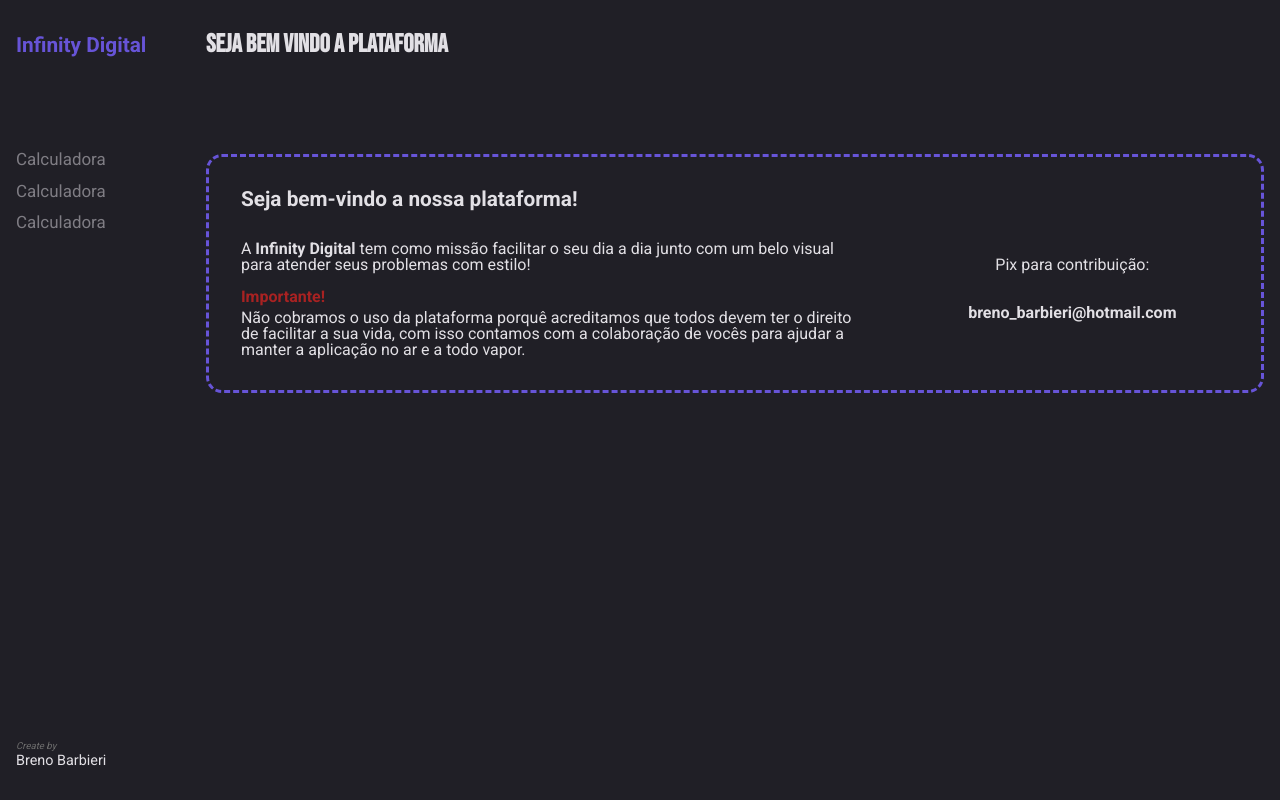
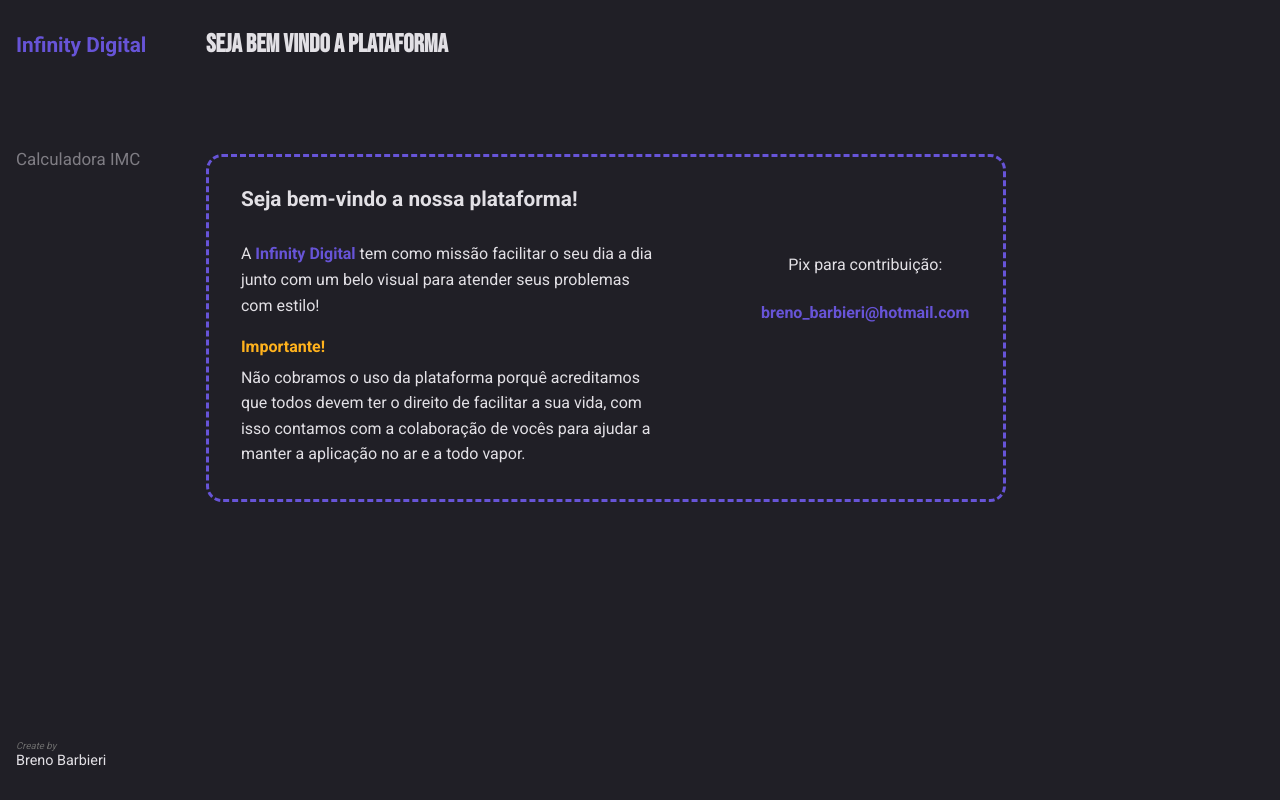
Before and after one commit to BrenoFBarbieri/infinity-digital, a React (Create React App) app: page / in a window 1280 px wide. Built offline with nearby package versions, Linux system fonts and the light colour scheme; the HTML template or start-up script is replaced by a standard one; a web font is replaced by a local one.

Commit message:
CSS adjustments + component responsible for rendering the application

```diff
--- a/src/App.jsx
+++ b/src/App.jsx
@@ -5,10 +5,12 @@
 import Application from "./Componets/Application";
 
 function App() {
+	const [serviceSelected, setServiceSelected] = React.useState(null);
+
 	return (
 		<section className={styles.container}>
-			<Header />
-			<Application />
+			<Header setServiceSelected={setServiceSelected} />
+			<Application serviceSelected={serviceSelected} />
 		</section>
 	);
 }
--- a/src/Componets/Application.jsx
+++ b/src/Componets/Application.jsx
@@ -1,16 +1,27 @@
 import React from "react";
+
+import { ListService } from "../ListServices";
 
 import styles from "./Application.module.css";
 
 import Presentation from "./Presentation";
-// import BMI from "./Calculator/Bmi";
 
-const Application = () => {
+const Application = ({ serviceSelected }) => {
+	function handleRenderApp() {
+		const { component } = ListService.find(
+			({ id }) => id === serviceSelected.id
+		);
+		return component;
+	}
+
 	return (
 		<section className={styles.content}>
-			<h1 className="animeLeft">Seja bem vindo a plataforma</h1>
-			<Presentation />
-			{/* <BMI /> */}
+			<h1 className="animeLeft">
+				{serviceSelected
+					? serviceSelected.title
+					: "Seja bem vindo a plataforma"}
+			</h1>
+			{serviceSelected ? handleRenderApp() : <Presentation />}
 		</section>
 	);
 };
--- a/src/Componets/Header.jsx
+++ b/src/Componets/Header.jsx
@@ -1,18 +1,28 @@
 import React from "react";
+
+import { ListService } from "../ListServices";
 
 import styles from "./Header.module.css";
 
-const Header = () => {
+const Header = ({ setServiceSelected }) => {
 	return (
 		<header className={styles.header}>
-			<div className={styles.logo}>
+			<div
+				className={styles.logo}
+				onClick={(_) => setServiceSelected(null)}
+			>
 				<h1>Infinity Digital</h1>
 			</div>
 			<nav className={styles.nav}>
 				<ul>
-					<li>Calculadora</li>
-					<li>Calculadora</li>
-					<li>Calculadora</li>
+					{ListService.map((service) => (
+						<li
+							key={service.name}
+							onClick={(_) => setServiceSelected(service)}
+						>
+							{service.name}
+						</li>
+					))}
 				</ul>
 			</nav>
 			<a
--- a/src/Componets/Presentation.jsx
+++ b/src/Componets/Presentation.jsx
@@ -6,7 +6,7 @@
 
 const Presentation = () => {
 	return (
-		<Card title="Seja bem-vindo a nossa plataforma!">
+		<Card title="Seja bem-vindo a nossa plataforma!" width={50}>
 			<div className={styles.container}>
 				<section>
 					<p>
--- a/src/Componets/Presentation.module.css
+++ b/src/Componets/Presentation.module.css
@@ -1,14 +1,20 @@
 .container {
 	display: grid;
 	grid-template-columns: 2fr  1fr;
-	gap: 3rem;
+	gap: 6rem;
+}
+.container > section  {
+	line-height: 1.6;
 }
 .container > section:nth-child(1) > p:nth-child(1) {
 	margin-bottom: 1rem;
 }
+.container > section> p > b {
+	color: var(--primary);
+}
 .container > section > h3 {
 	margin-bottom: .3rem;
-	color: var(--errors);
+	color: var(--alert);
 }
 .container > section:nth-child(2) {
 	text-align: center;
--- /dev/null
+++ b/src/ListServices.js
@@ -0,0 +1,10 @@
+import Bmi from "./Componets/Calculator/Bmi";
+
+export const ListService = [
+	{
+		id: "CBMI",
+		name: "Calculadora IMC",
+		title: "Calculadora de Massa Corporal",
+		component: <Bmi />,
+	},
+];
```
